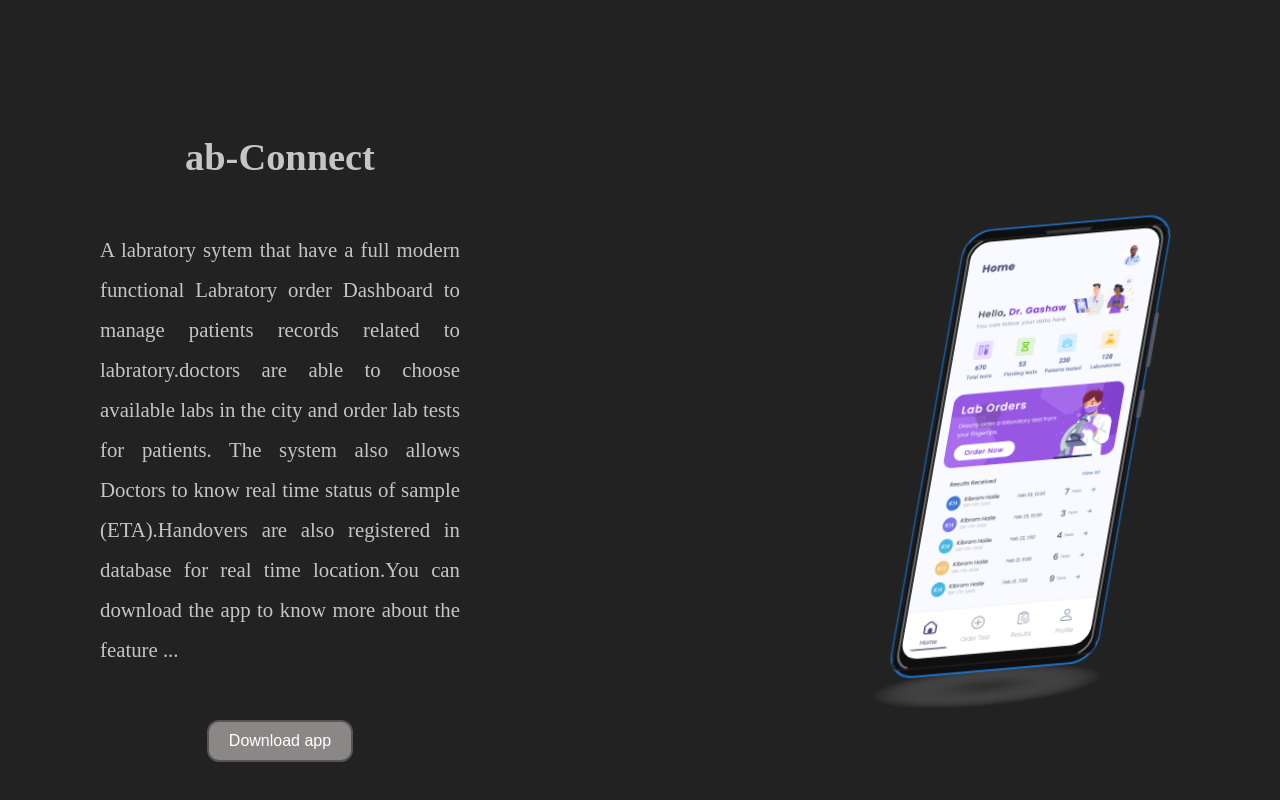
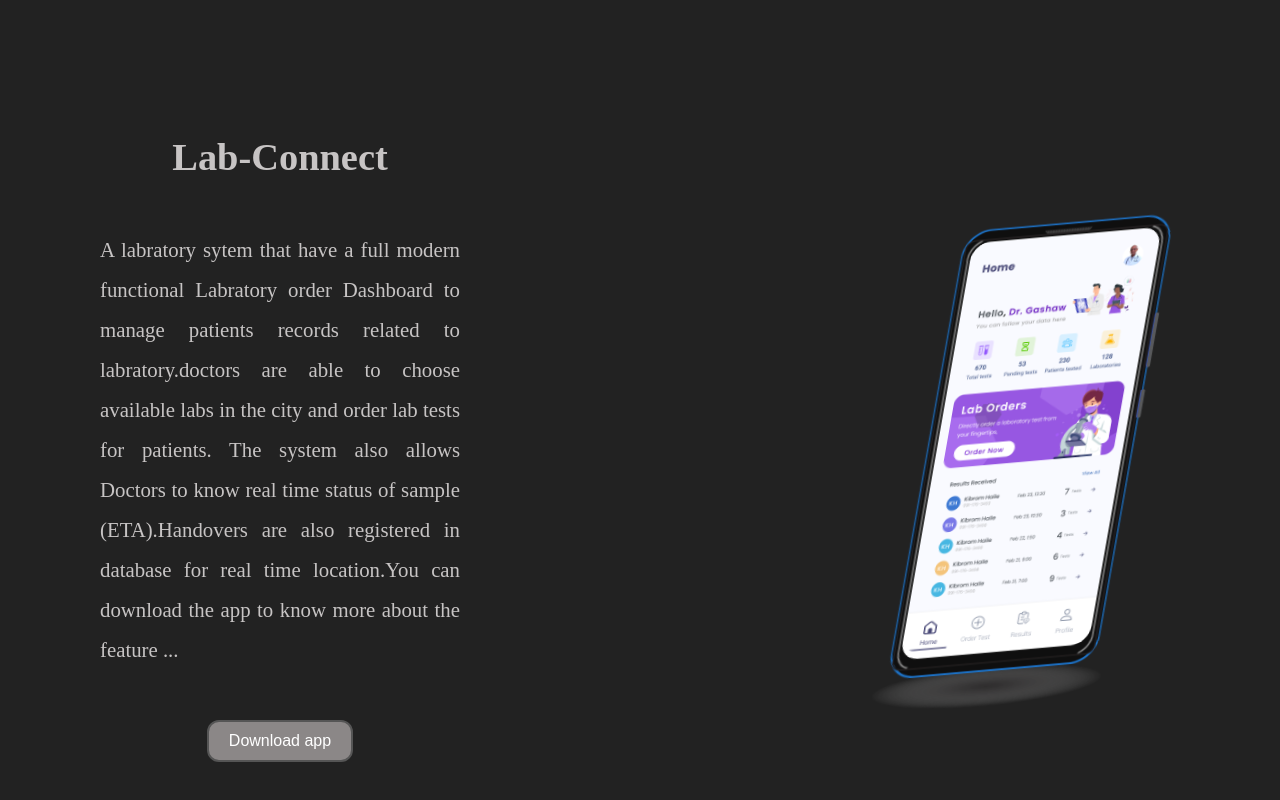
Before and after one commit to ibnuyezid/portfolio-website, a React (Create React App) app: page / in a window 1280 px wide. Shown: the part 1299-2099 px from the top of the page. Built offline with nearby package versions, Linux system fonts and the light colour scheme.

Commit message:
Update Project.jsx

```diff
--- a/src/component/project/Project.jsx
+++ b/src/component/project/Project.jsx
@@ -32,7 +32,7 @@ export default function Project() {
             </div>
           </div>
           <div class="projectDetail dta">
-            <h1 class="projectTitle">ab-Connect</h1>
+            <h1 class="projectTitle">Lab-Connect</h1>
             <p class="projectDesc">
               A labratory sytem that have a full modern functional Labratory
               order Dashboard to manage patients records related to labratory.
```
